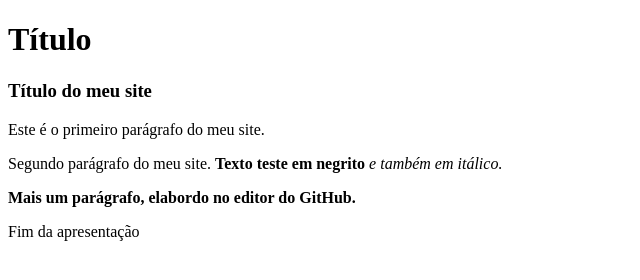
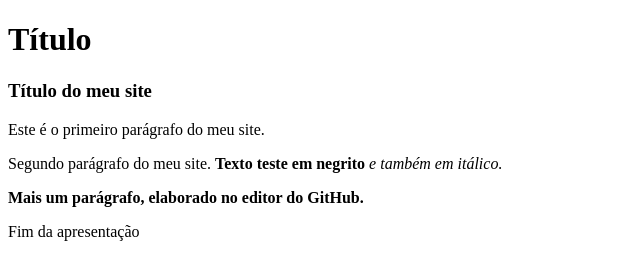
Before and after one commit to ProfDrielle/programacaoEM_Formadores, a plain HTML site: page index.html in a window 1280 px wide. Shown: the full height of the page, 0-640 px from the left. Drawn offline with Linux system fonts and the light colour scheme.

Commit message:
Reunião 07/07 - HTML - Parte 2

```diff
--- a/index.html
+++ b/index.html
@@ -10,7 +10,7 @@
 <h3>Título do meu site</h3>
 <p>Este é o primeiro parágrafo do meu site. </p>
 <p>Segundo parágrafo do meu site. <b>Texto teste em negrito</b> <i>e também em itálico. </i></p>
-<p><b>Mais um parágrafo, elabordo no editor do GitHub.</b></p>
+<p><b>Mais um parágrafo, elaborado no editor do GitHub.</b></p>
 <p>Fim da apresentação</p>
 
   </body>
```
